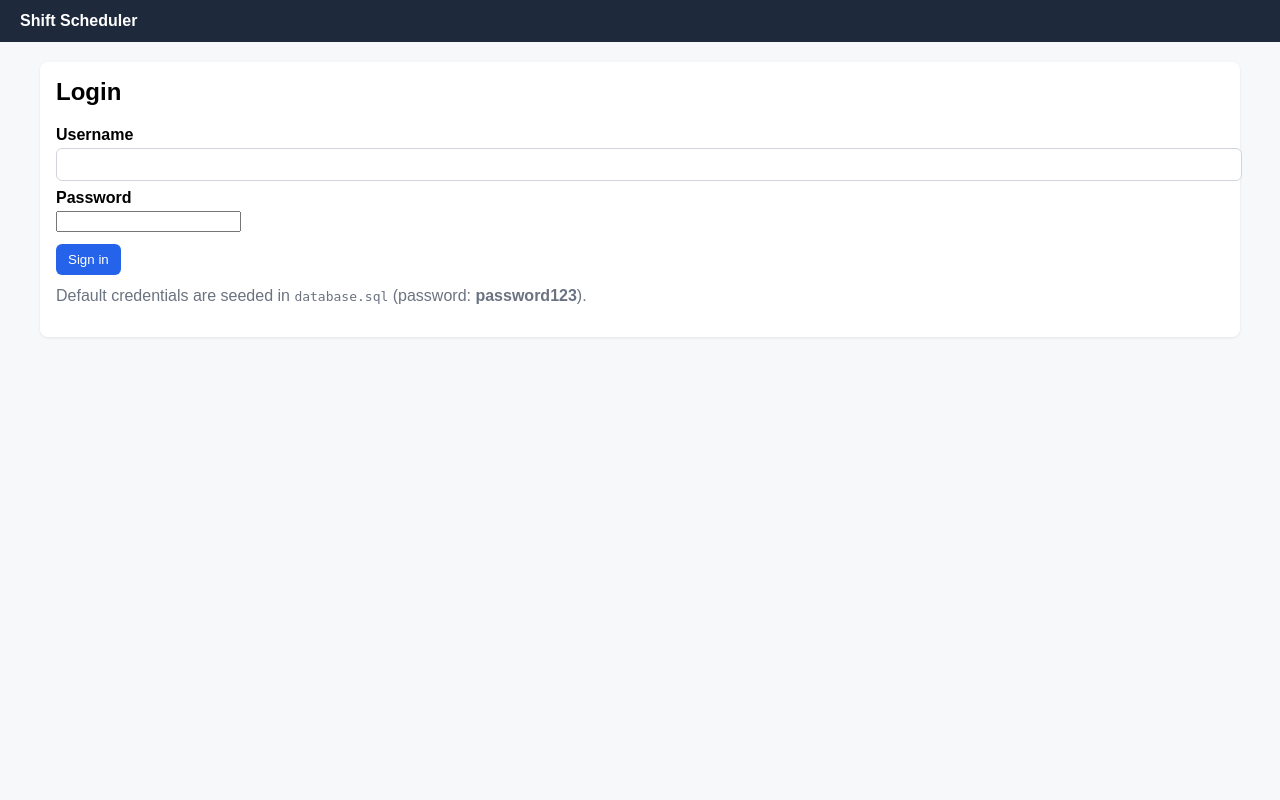
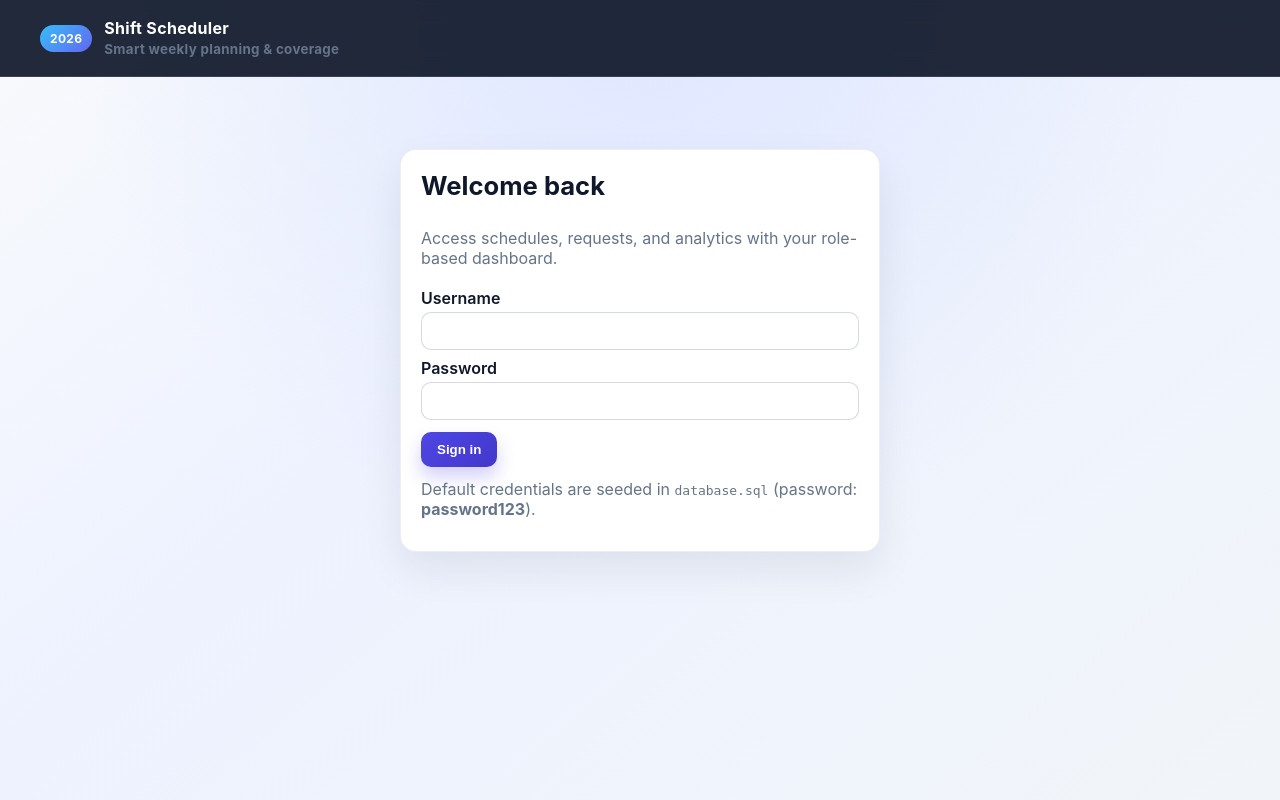
Before and after one commit to MoeAyoubiDev/Shift-Scheduler, a PHP site: page / in a window 1280 px wide. Run offline with PHP 8.4, Linux system fonts and the light colour scheme; tables that the repository leaves empty or names only in its code hold one stand-in row (values such as "Sample post").

Commit message:
Refresh UI styling and document project plan

```diff
--- a/public/index.php
+++ b/public/index.php
@@ -194,36 +194,149 @@ function render_header(string $title, ?string $message): void
         <meta name="viewport" content="width=device-width, initial-scale=1.0">
         <title><?= htmlspecialchars($title) ?></title>
         <style>
-            body { font-family: Arial, sans-serif; margin: 0; padding: 0; background: #f6f8fa; }
-            header { background: #1e293b; color: #fff; padding: 12px 20px; }
-            main { padding: 20px; max-width: 1200px; margin: 0 auto; }
-            section { background: #fff; padding: 16px; margin-bottom: 16px; border-radius: 8px; box-shadow: 0 1px 3px rgba(0,0,0,0.08); }
-            h2 { margin-top: 0; }
-            table { width: 100%; border-collapse: collapse; margin-top: 12px; }
-            table th, table td { border: 1px solid #e5e7eb; padding: 8px; text-align: left; }
-            table th { background: #f3f4f6; }
-            label { display: block; margin: 8px 0 4px; font-weight: 600; }
-            input[type=text], input[type=email], select, textarea, input[type=number] { width: 100%; padding: 8px; border: 1px solid #d1d5db; border-radius: 6px; }
-            textarea { min-height: 80px; }
-            .btn { background: #2563eb; color: #fff; padding: 8px 12px; border: none; border-radius: 6px; cursor: pointer; }
-            .btn.secondary { background: #6b7280; }
-            .btn.danger { background: #b91c1c; }
-            .pill { display: inline-block; padding: 2px 8px; border-radius: 999px; background: #e0f2fe; color: #075985; font-size: 12px; }
-            .grid { display: grid; grid-template-columns: repeat(auto-fit, minmax(220px, 1fr)); gap: 12px; }
-            .muted { color: #6b7280; }
-            .flag { color: #c2410c; font-weight: 700; }
-            .status { padding: 2px 8px; border-radius: 999px; }
+            :root {
+                color-scheme: light;
+                --bg: #f6f8ff;
+                --bg-accent: #edf0ff;
+                --text: #0f172a;
+                --muted: #64748b;
+                --primary: #4f46e5;
+                --primary-dark: #4338ca;
+                --secondary: #0f172a;
+                --card: #ffffff;
+                --border: rgba(148, 163, 184, 0.35);
+                --success: #16a34a;
+                --warning: #ea580c;
+                --danger: #dc2626;
+                --shadow: 0 18px 40px rgba(15, 23, 42, 0.08);
+                --radius: 16px;
+            }
+
+            * { box-sizing: border-box; }
+            body {
+                font-family: "Inter", "Segoe UI", system-ui, -apple-system, sans-serif;
+                margin: 0;
+                color: var(--text);
+                background:
+                    radial-gradient(circle at top, #e0e7ff, transparent 55%),
+                    linear-gradient(140deg, #f8fafc 0%, #eef2ff 40%, #f1f5f9 100%);
+                min-height: 100vh;
+            }
+            header {
+                position: sticky;
+                top: 0;
+                z-index: 20;
+                background: rgba(15, 23, 42, 0.92);
+                color: #fff;
+                padding: 18px 24px;
+                backdrop-filter: blur(12px);
+                border-bottom: 1px solid rgba(148, 163, 184, 0.2);
+            }
+            .header-content {
+                display: flex;
+                align-items: center;
+                justify-content: space-between;
+                max-width: 1200px;
+                margin: 0 auto;
+            }
+            .brand {
+                display: flex;
+                align-items: center;
+                gap: 12px;
+                font-weight: 700;
+                letter-spacing: 0.02em;
+            }
+            .brand-badge {
+                background: linear-gradient(135deg, #38bdf8, #6366f1);
+                color: #fff;
+                font-weight: 700;
+                padding: 6px 10px;
+                border-radius: 999px;
+                font-size: 12px;
+                text-transform: uppercase;
+            }
+            main { padding: 32px 20px 48px; max-width: 1200px; margin: 0 auto; }
+            section.card {
+                background: var(--card);
+                padding: 20px;
+                margin-bottom: 20px;
+                border-radius: var(--radius);
+                box-shadow: var(--shadow);
+                border: 1px solid rgba(148, 163, 184, 0.18);
+            }
+            h2 { margin-top: 0; font-size: 1.25rem; }
+            h3 { margin: 0 0 6px; }
+            p { margin: 0 0 12px; color: var(--muted); }
+            .section-title { display: flex; align-items: center; gap: 10px; }
+            .section-title span { font-size: 13px; color: var(--muted); }
+            table { width: 100%; border-collapse: collapse; margin-top: 12px; border-radius: 12px; overflow: hidden; }
+            table th, table td { padding: 10px 12px; text-align: left; border-bottom: 1px solid var(--border); }
+            table th { background: #f1f5f9; font-size: 13px; text-transform: uppercase; letter-spacing: 0.04em; color: var(--muted); }
+            table tr:nth-child(even) td { background: #f8fafc; }
+            label { display: block; margin: 8px 0 4px; font-weight: 600; color: var(--text); }
+            input[type=text], input[type=email], select, textarea, input[type=number], input[type=password], input[type=date] {
+                width: 100%;
+                padding: 10px 12px;
+                border: 1px solid rgba(148, 163, 184, 0.4);
+                border-radius: 10px;
+                background: #fff;
+                font-size: 14px;
+            }
+            textarea { min-height: 100px; }
+            .btn {
+                background: linear-gradient(135deg, var(--primary), var(--primary-dark));
+                color: #fff;
+                padding: 10px 16px;
+                border: none;
+                border-radius: 10px;
+                cursor: pointer;
+                font-weight: 600;
+                transition: transform 0.2s ease, box-shadow 0.2s ease;
+                box-shadow: 0 10px 18px rgba(79, 70, 229, 0.25);
+            }
+            .btn:hover { transform: translateY(-1px); box-shadow: 0 14px 28px rgba(79, 70, 229, 0.3); }
+            .btn.secondary { background: #0f172a; box-shadow: 0 10px 18px rgba(15, 23, 42, 0.2); }
+            .btn.danger { background: var(--danger); box-shadow: 0 10px 18px rgba(220, 38, 38, 0.2); }
+            .pill { display: inline-flex; align-items: center; gap: 6px; padding: 4px 10px; border-radius: 999px; background: #e0f2fe; color: #075985; font-size: 12px; font-weight: 600; }
+            .grid { display: grid; grid-template-columns: repeat(auto-fit, minmax(220px, 1fr)); gap: 16px; }
+            .muted { color: var(--muted); }
+            .flag { color: var(--warning); font-weight: 700; }
+            .status { padding: 4px 10px; border-radius: 999px; font-size: 12px; font-weight: 600; display: inline-block; }
             .status.pending { background: #fef3c7; color: #92400e; }
             .status.accepted { background: #dcfce7; color: #166534; }
             .status.declined { background: #fee2e2; color: #991b1b; }
             .status.unmatched, .status.no_request { background: #e0f2fe; color: #075985; }
-            .notice { padding: 10px 12px; border-radius: 6px; background: #fff7ed; border: 1px solid #fed7aa; margin-bottom: 12px; }
+            .notice {
+                padding: 12px 16px;
+                border-radius: 12px;
+                background: #fff7ed;
+                border: 1px solid #fed7aa;
+                margin-bottom: 16px;
+                color: #9a3412;
+            }
+            .auth-card { max-width: 480px; margin: 40px auto; }
+            .hero { display: grid; gap: 6px; }
+            .hero h2 { font-size: 1.6rem; }
+            .meta-row { display: flex; flex-wrap: wrap; gap: 10px; }
             form.inline { display: inline; }
+            .inline + .inline { margin-left: 6px; }
+            .quick-actions { display: flex; flex-wrap: wrap; gap: 8px; }
         </style>
     </head>
     <body>
     <header>
-        <strong>Shift Scheduler</strong>
+        <div class="header-content">
+            <div class="brand">
+                <span class="brand-badge">2026</span>
+                <div>
+                    <div>Shift Scheduler</div>
+                    <small class="muted">Smart weekly planning &amp; coverage</small>
+                </div>
+            </div>
+            <?php if (current_user()): ?>
+                <div class="pill">Secure Session Active</div>
+            <?php endif; ?>
+        </div>
     </header>
     <main>
         <?php if ($message): ?>
@@ -235,8 +348,11 @@ function render_header(string $title, ?string $message): void
 if (!$user):
     render_header('Shift Scheduler Login', $message);
     ?>
-    <section>
-        <h2>Login</h2>
+    <section class="card auth-card">
+        <div class="hero">
+            <h2>Welcome back</h2>
+            <p>Access schedules, requests, and analytics with your role-based dashboard.</p>
+        </div>
         <form method="post">
             <input type="hidden" name="action" value="login">
             <label>Username</label>
@@ -256,11 +372,14 @@ endif;
 
 render_header('Shift Scheduler', $message);
 ?>
-<section>
-    <div style="display:flex; justify-content: space-between; align-items: center;">
-        <div>
+<section class="card">
+    <div style="display:flex; justify-content: space-between; align-items: center; gap: 16px; flex-wrap: wrap;">
+        <div class="hero">
             <h2>Welcome, <?= htmlspecialchars($user['name']) ?></h2>
-            <p class="muted">Role: <?= htmlspecialchars(str_replace('_', ' ', ucfirst($user['role']))) ?> &middot; Week starting <?= htmlspecialchars($weekStart) ?></p>
+            <div class="meta-row">
+                <span class="pill"><?= htmlspecialchars(str_replace('_', ' ', ucfirst($user['role']))) ?></span>
+                <span class="pill">Week of <?= htmlspecialchars($weekStart) ?></span>
+            </div>
         </div>
         <form method="post">
             <input type="hidden" name="action" value="logout">
@@ -270,8 +389,11 @@ render_header('Shift Scheduler', $message);
 </section>
 
 <?php if (is_employee($user)): ?>
-    <section>
+    <section class="card">
+        <div class="section-title">
             <h2>Submit Weekly Request</h2>
+            <span>Share availability before weekly lock</span>
+        </div>
         <?php if (!$submissionLocked && submission_window_open()): ?>
             <form method="post">
                 <input type="hidden" name="action" value="submit_request">
@@ -326,8 +448,11 @@ render_header('Shift Scheduler', $message);
         <?php endif; ?>
     </section>
 
-    <section>
+    <section class="card">
+        <div class="section-title">
             <h2>My Request History</h2>
+            <span>Track approvals and updates</span>
+        </div>
         <form method="get">
             <div class="grid">
                 <div>
@@ -381,8 +506,11 @@ render_header('Shift Scheduler', $message);
         </table>
     </section>
 
-    <section>
+    <section class="card">
+        <div class="section-title">
             <h2>My Schedule</h2>
+            <span>Personal assignments for the week</span>
+        </div>
         <table>
             <tr>
                 <th>Day</th>
@@ -404,8 +532,11 @@ render_header('Shift Scheduler', $message);
 
 <?php if (!is_employee($user)): ?>
     <?php if (is_primary_admin($user)): ?>
-        <section>
+        <section class="card">
+            <div class="section-title">
                 <h2>Submission Controls</h2>
+                <span>Lock or reopen requests instantly</span>
+            </div>
             <form method="post" class="inline">
                 <input type="hidden" name="action" value="toggle_submission">
                 <input type="hidden" name="locked" value="1">
@@ -419,8 +550,11 @@ render_header('Shift Scheduler', $message);
         </section>
     <?php endif; ?>
 
-    <section>
+    <section class="card">
+        <div class="section-title">
             <h2>Requests (Week <?= htmlspecialchars($weekStart) ?>)</h2>
+            <span>Review demand and request priorities</span>
+        </div>
         <?php $requests = fetch_requests_with_details($weekStart); ?>
         <table>
             <tr>
@@ -484,8 +618,11 @@ render_header('Shift Scheduler', $message);
     </section>
 
     <?php if (is_primary_admin($user)): ?>
-        <section>
+        <section class="card">
+            <div class="section-title">
                 <h2>Shift Requirements &amp; Senior Staff</h2>
+                <span>Define weekly coverage targets</span>
+            </div>
             <form method="post" class="grid">
                 <input type="hidden" name="action" value="save_requirements">
                 <div>
@@ -515,10 +652,15 @@ render_header('Shift Scheduler', $message);
         </section>
     <?php endif; ?>
 
-    <section>
+    <section class="card">
+        <div class="section-title">
             <h2>Schedule (Week <?= htmlspecialchars($weekStart) ?>)</h2>
+            <span>Auto-generated assignments and notes</span>
+        </div>
         <?php if (!is_employee($user)): ?>
-            <p><a class="btn secondary" href="?download=schedule">Download Excel/CSV</a></p>
+            <div class="quick-actions">
+                <a class="btn secondary" href="?download=schedule">Download Excel/CSV</a>
+            </div>
         <?php endif; ?>
         <table>
             <tr>
@@ -562,8 +704,11 @@ render_header('Shift Scheduler', $message);
     </section>
 
     <?php if (is_primary_admin($user)): ?>
-        <section>
+        <section class="card">
+            <div class="section-title">
                 <h2>Manage Employees</h2>
+                <span>Maintain active employee records</span>
+            </div>
             <?php
             $emps = $pdo->query('SELECT id, name, employee_identifier, email FROM users WHERE role = "employee" ORDER BY name')->fetchAll();
             ?>
```
Also changed, not shown: README.md. Lines whose indentation alone changed are shown as unchanged.
